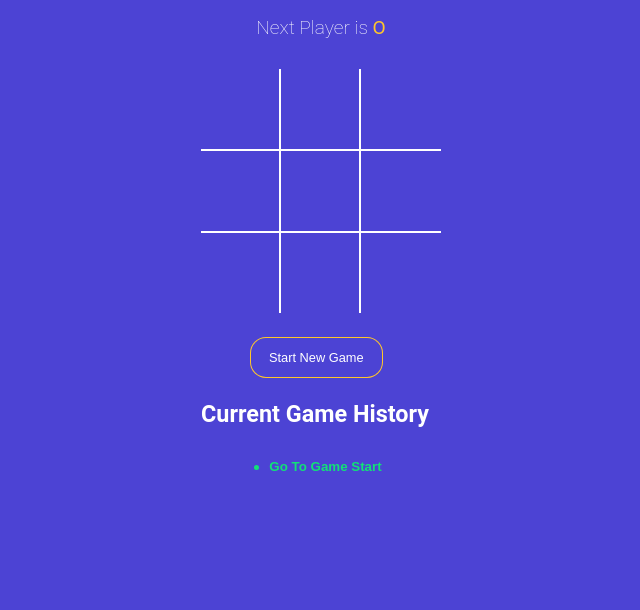
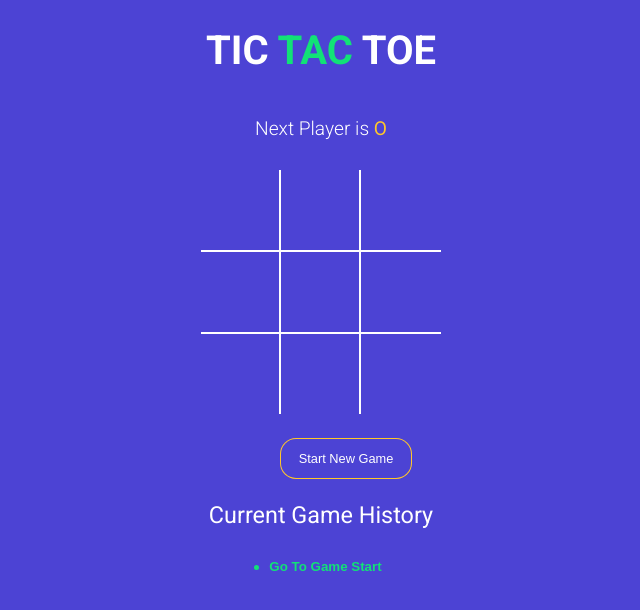
Before and after one commit to gopala142002/tictactoe-game, a React (Vite) app: page / in a window 1280 px wide. Shown: the top 610 px of the page, without its empty margins (319-959 px from the left). Built offline with nearby package versions, Linux system fonts and the light colour scheme.

Commit message:
added TicTacToe game title and included Roboto font

```diff
--- a/index.html
+++ b/index.html
@@ -4,6 +4,10 @@
     <meta charset="UTF-8" />
     <link rel="icon" type="image/svg+xml" href="/vite.svg" />
     <meta name="viewport" content="width=device-width, initial-scale=1.0" />
+    <link
+    href="https://fonts.googleapis.com/css?family=Roboto:300,400,700&display=swap"
+    rel="stylesheet"
+    />
     <title>Tic Tac Toe</title>
   </head>
   <body>
--- a/src/App.jsx
+++ b/src/App.jsx
@@ -47,14 +47,21 @@ function App() {
   }
   return (
     <div className='app'>
-      <div>
-        <StatusMessage winner={winner} gamingBoard={gamingBoard}/>
+      <h1>
+        TIC <span className='text-green'>TAC</span> TOE
+      </h1>
+      <StatusMessage winner={winner} gamingBoard={gamingBoard}/>
 
-        <Board squares={gamingBoard.squares} handleSquareClick={handleSquareClick} winningSquares={winningSquares}/>
-        <button type='button' onClick={onNewGameStart} className={`btn-reset ${winner?`active`:``}`}>Start New Game</button>
-        <h3>Current Game History</h3>
-        <History history={ history } moveTo={moveTo} currentMove={currentMove}/>
-      </div>
+      <Board squares={gamingBoard.squares} handleSquareClick={handleSquareClick} winningSquares={winningSquares}/>
+      <button type='button' onClick={onNewGameStart} className={`btn-reset ${winner?`active`:``}`}>Start New Game</button>
+      <h3
+        style={{
+          fontWeight: 'normal',
+        }}
+      >
+        Current Game History
+      </h3>
+      <History history={ history } moveTo={moveTo} currentMove={currentMove}/>
     </div>
   )
 }
```
Also changed, not shown: src/components/History.jsx (line endings or trailing spaces).
